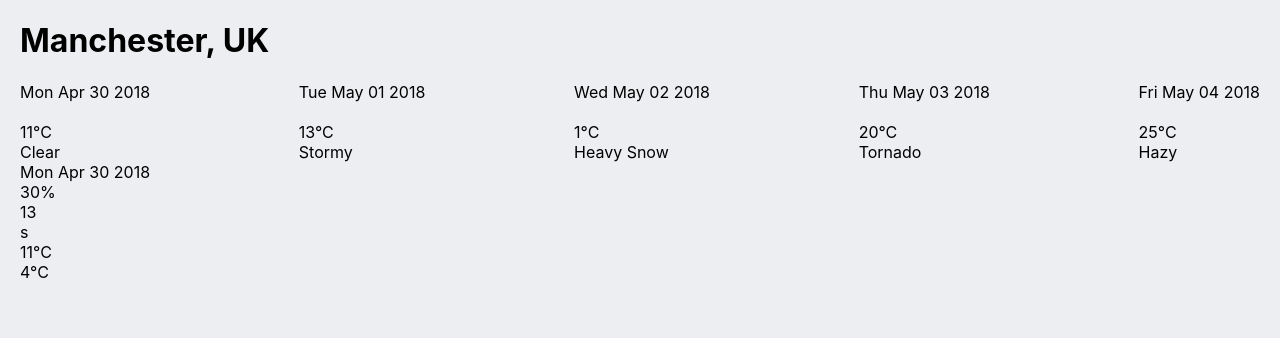
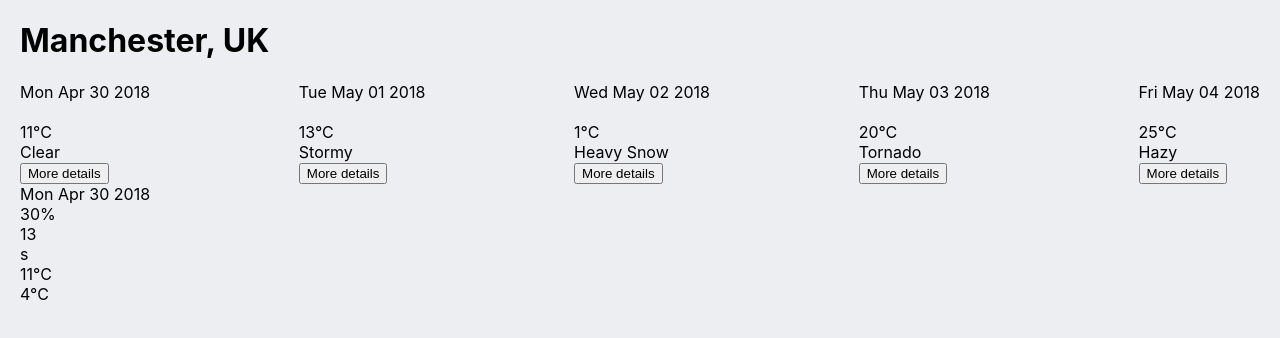
Before and after one commit to derynruah/weather-app, a React (Create React App) app: page / in a window 1280 px wide. Shown: the top 338 px of the page. Built offline with nearby package versions, Linux system fonts and the light colour scheme; some icons are missing.

Commit message:
added more details button to forecast summary, updated props and tests

```diff
--- a/src/components/App.js
+++ b/src/components/App.js
@@ -1,4 +1,4 @@
-import React from "react";
+import React, { useState } from "react";
 import "../styles/App.css";
 // eslint-disable-next-line import/no-extraneous-dependencies
 import PropTypes from "prop-types";
@@ -8,11 +8,23 @@
 
 function App({ forecasts, location }) {
   const { city, country } = location;
+  const [selectedDate, setSelectedDate] = useState(forecasts[0].date);
+  const selectedForecast = forecasts.find(
+    (forecast) => forecast.date === selectedDate
+  );
+
+  const handleForecastSelect = (date) => {
+    setSelectedDate(date);
+  };
+
   return (
     <div className="weather-app">
       <LocationDetails city={city} country={country} />
-      <ForecastSummaries forecasts={forecasts} />
-      <ForecastDetails forecast={forecasts[0]} />
+      <ForecastSummaries
+        forecasts={forecasts}
+        onForecastSelect={handleForecastSelect}
+      />
+      <ForecastDetails forecast={selectedForecast} />
     </div>
   );
 }
--- a/src/components/ForecastSummaries.js
+++ b/src/components/ForecastSummaries.js
@@ -4,7 +4,7 @@
 import ForecastSummary from "./ForecastSummary";
 import "../styles/ForecastSummaries.css";
 
-function ForecastSummaries({ forecasts }) {
+function ForecastSummaries({ forecasts, onForecastSelect }) {
   return (
     <div className="forecast-summaries">
       {forecasts.map((forecast) => (
@@ -13,6 +13,7 @@
           date={forecast.date}
           description={forecast.description}
           icon={forecast.icon}
+          onSelect={onForecastSelect}
           temperature={forecast.temperature}
         />
       ))}
@@ -34,4 +35,5 @@
       }),
     })
   ).isRequired,
+  onForecastSelect: PropTypes.func.isRequired,
 };
--- a/src/components/ForecastSummary.js
+++ b/src/components/ForecastSummary.js
@@ -4,7 +4,7 @@
 import WeatherIcon from "react-icons-weather";
 
 function ForecastSummary(props) {
-  const { date, description, icon, temperature } = props;
+  const { date, description, icon, temperature, onSelect } = props;
   const formattedDate = new Date(date).toDateString();
 
   return (
@@ -18,6 +18,9 @@
         &deg;C
       </div>
       <div className="forecast-summary__description">{description}</div>
+      <button type="button" onClick={() => onSelect(date)}>
+        More details
+      </button>
     </div>
   );
 }
@@ -32,4 +35,5 @@
     min: PropTypes.number,
     max: PropTypes.number,
   }).isRequired,
+  onSelect: PropTypes.func.isRequired,
 };
```
Also changed, not shown: 2 other files (tests, documents, lock files or other folders).
